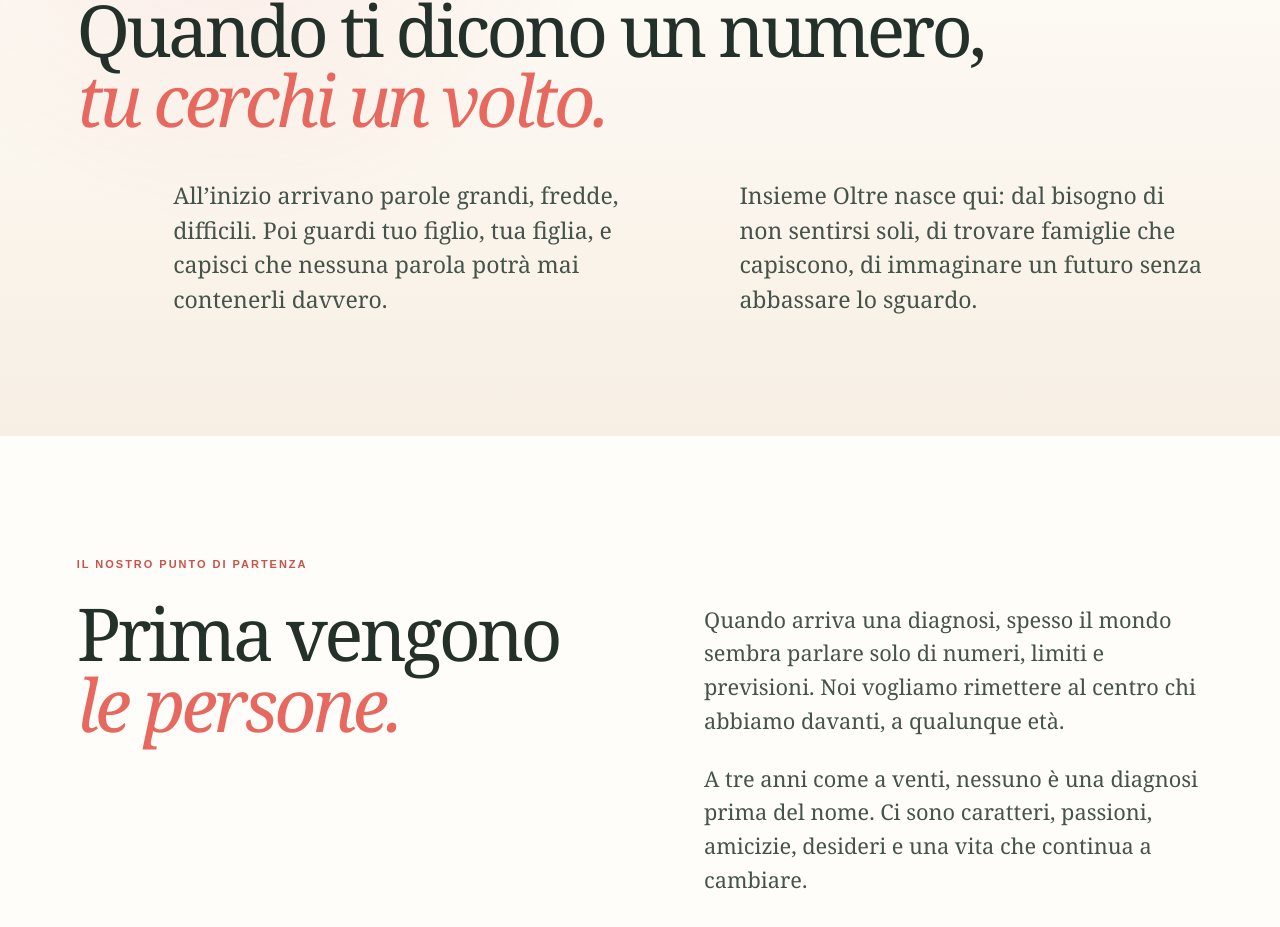
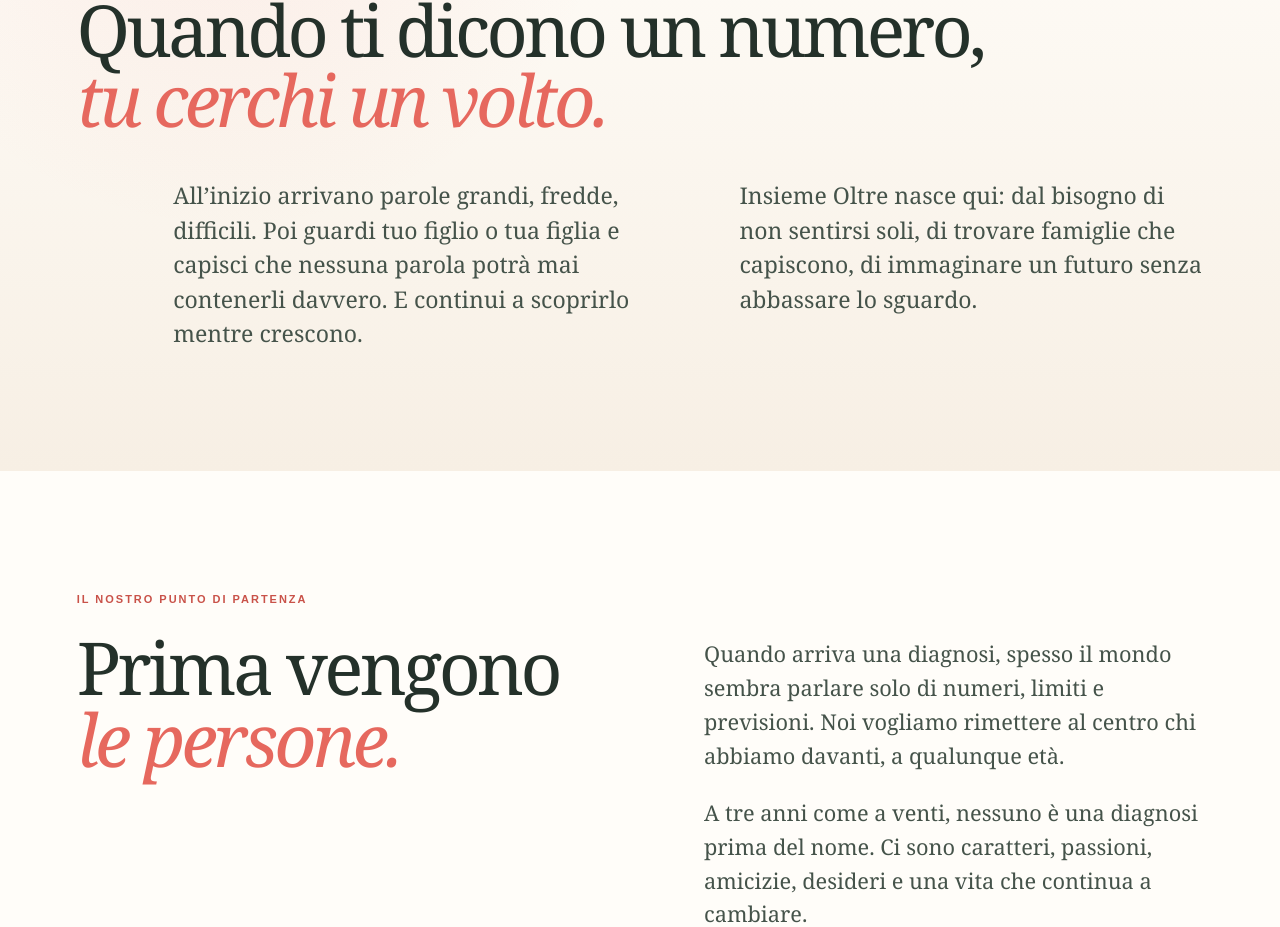
Before and after one commit to Lucare76/insieme-oltre, a Next.js app: page / in a window 1280 px wide. Shown: the part 961-1888 px from the top of the page. Built offline with nearby package versions, Linux system fonts and the light colour scheme; no server answers.

Commit message:
Aggiorna apertura per famiglie di ogni età

```diff
--- a/app/page.tsx
+++ b/app/page.tsx
@@ -90,7 +90,7 @@ export default async function Home() {
           <h2>Quando ti dicono un numero,<br/><em>tu cerchi un volto.</em></h2>
           <div className="emotional-opening-copy">
             <p>
-              All’inizio arrivano parole grandi, fredde, difficili. Poi guardi tuo figlio, tua figlia, e capisci che nessuna parola potrà mai contenerli davvero.
+              All’inizio arrivano parole grandi, fredde, difficili. Poi guardi tuo figlio o tua figlia e capisci che nessuna parola potrà mai contenerli davvero. E continui a scoprirlo mentre crescono.
             </p>
             <p>
               Insieme Oltre nasce qui: dal bisogno di non sentirsi soli, di trovare famiglie che capiscono, di immaginare un futuro senza abbassare lo sguardo.
```
